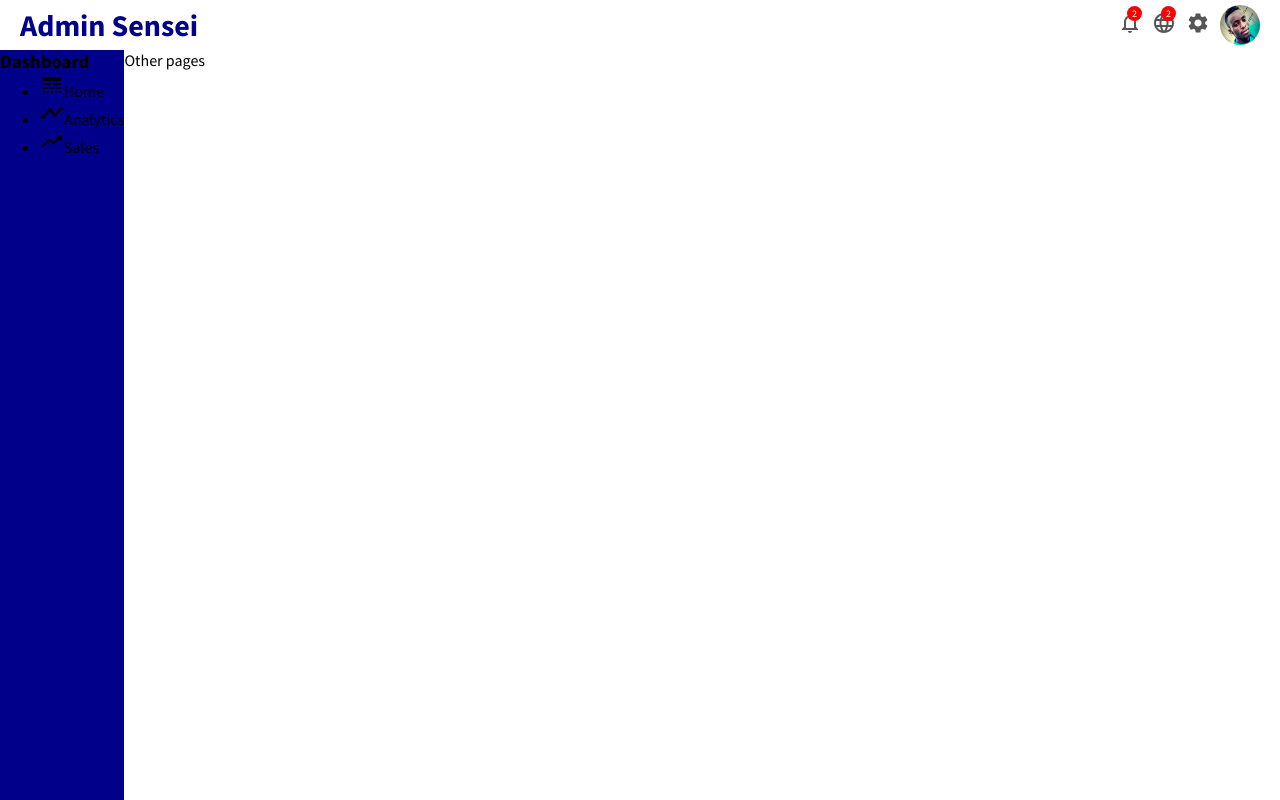
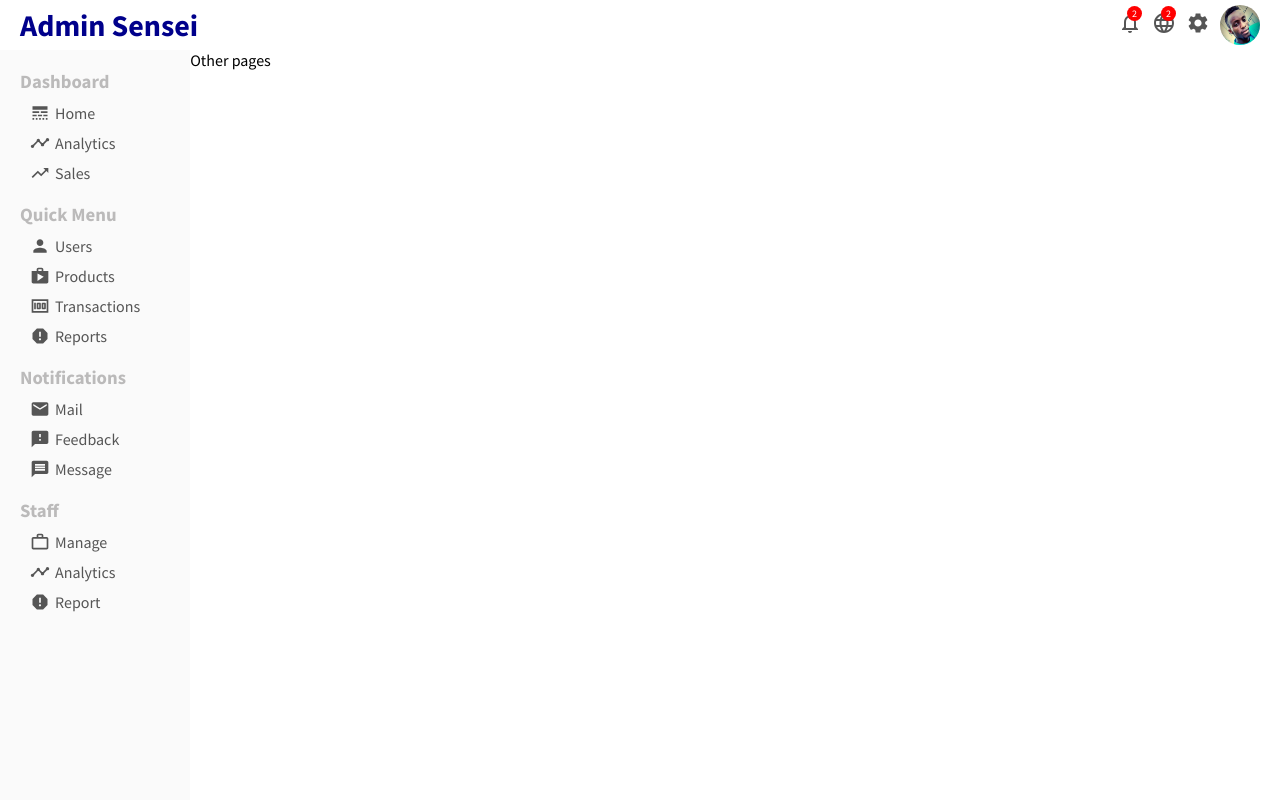
Before and after one commit to R1CKYS3NS31/sensei_admin_app, a React (Create React App) app: page / in a window 1280 px wide. Built offline with nearby package versions, Linux system fonts and the light colour scheme.

Commit message:
sidebar commit

```diff
--- a/src/components/sidebar/SideBar.jsx
+++ b/src/components/sidebar/SideBar.jsx
@@ -1,4 +1,5 @@
-import { LineStyle, Timeline, TrendingUp } from '@material-ui/icons'
+
+import { Business, Feedback, LineStyle, Mail, Message, Money, Person, Report, Shop, Timeline, TrendingUp, WorkOutline } from '@material-ui/icons'
 import './sidebar.css'
 
 export default function SideBar() {
@@ -6,22 +7,87 @@ export default function SideBar() {
     <div>
         <div className="sidebar">
             <div className="sidebarWrapper">
+                {/* dashboard */}
                 <div className="sidebarMenu">
                     <h3 className="sidebarTitle">
                         Dashboard
                     </h3>
                     <ul className="sidebarList">
                         <li className="sidebarListItem">
-                            <LineStyle/>
+                            <LineStyle className='sidebarIcon'/>
                             Home
                         </li>
                         <li className="sidebarListItem">
-                            <Timeline/>
+                            <Timeline className='sidebarIcon'/>
                             Analytics
                         </li>
                         <li className="sidebarListItem">
-                            <TrendingUp/>
+                            <TrendingUp className='sidebarIcon'/>
                             Sales
+                        </li>
+                    </ul>
+                </div>
+                {/* quick menu */}
+                <div className="sidebarMenu">
+                    <h3 className="sidebarTitle">
+                        Quick Menu
+                    </h3>
+                    <ul className="sidebarList">
+                        <li className="sidebarListItem">
+                            <Person className='sidebarIcon'/>
+                            Users
+                        </li>
+                        <li className="sidebarListItem">
+                            <Shop className='sidebarIcon'/>
+                            Products
+                        </li>
+                        <li className="sidebarListItem">
+                            <Money className='sidebarIcon'/>
+                            Transactions
+                        </li>
+                        <li className="sidebarListItem">
+                            <Report className='sidebarIcon'/>
+                            Reports
+                        </li>
+                    </ul>
+                </div>
+                {/* notifications */}
+                <div className="sidebarMenu">
+                    <h3 className="sidebarTitle">
+                        Notifications
+                    </h3>
+                    <ul className="sidebarList">
+                        <li className="sidebarListItem">
+                            <Mail className='sidebarIcon'/>
+                            Mail
+                        </li>
+                        <li className="sidebarListItem">
+                            <Feedback className='sidebarIcon'/>
+                            Feedback
+                        </li>
+                        <li className="sidebarListItem">
+                            <Message className='sidebarIcon'/>
+                            Message
+                        </li>
+                    </ul>
+                </div>
+                {/* Staff */}
+                <div className="sidebarMenu">
+                    <h3 className="sidebarTitle">
+                        Staff
+                    </h3>
+                    <ul className="sidebarList">
+                        <li className="sidebarListItem">
+                            <WorkOutline className='sidebarIcon'/>
+                            Manage
+                        </li>
+                        <li className="sidebarListItem">
+                            <Timeline className='sidebarIcon'/>
+                            Analytics
+                        </li>
+                        <li className="sidebarListItem">
+                            <Report className='sidebarIcon'/>
+                            Report
                         </li>
                     </ul>
                 </div>
--- a/src/components/sidebar/sidebar.css
+++ b/src/components/sidebar/sidebar.css
@@ -1,8 +1,40 @@
 .sidebar{
     flex: 1;
+    /* width: 200%; */
     height: calc(100vh - 50px);
-    background-color: darkblue;
+    background-color: rgb(250, 250, 250);
     position: sticky;
     top: 50px;
 
 }
+
+.sidebarWrapper{
+    padding: 20px;
+    padding-right: 40px;
+    color: #555;
+}
+.sidebarMenu{
+    margin-bottom: 10px;
+}
+.sidebarTitle{
+    font-style: 13px;
+    color: rgb(187, 186, 186);
+}
+.sidebarList{
+    list-style: none;
+    padding: 5px;
+}
+.sidebarListItem{
+    padding: 5px;
+    cursor: pointer;
+    display: flex;
+    align-items: center;
+    border-radius: 10px;
+}
+.sidebarListItem.active, .sidebarListItem:hover{
+    background-color: rgb(228, 228, 228);
+}
+.sidebarIcon{
+    margin-right: 5px;
+    font-size: 20px !important;
+}
```
Also changed, not shown: src/components/pages/home/Home.jsx (added), src/components/pages/home/home.css (added).
